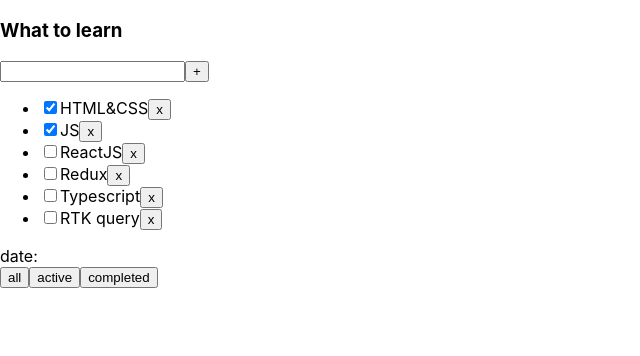
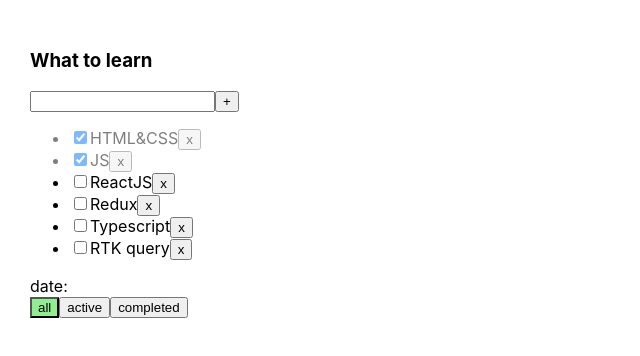
Before and after one commit to ArturLimaiko/Todolist_2025, a React (Vite) app: page / in a window 1280 px wide. Shown: the top 356 px of the page, without its empty margins (0-640 px from the left). Built offline with nearby package versions, Linux system fonts and the light colour scheme.

Commit message:
complete sprint 1 week 4

```diff
--- a/src/App.css
+++ b/src/App.css
@@ -6,3 +6,20 @@
 .app > div {
   margin-right: 50px;
 }
+
+.error {
+  border: red 2px solid;
+}
+
+.error-message {
+  color: red;
+  font-weight: bold;
+}
+
+.active-filter {
+  background-color: lightgreen;
+}
+
+.is-done {
+  opacity: 0.5;
+}
--- a/src/App.tsx
+++ b/src/App.tsx
@@ -41,21 +41,29 @@
     }
 
     //ф-ция создания таски--------------------------------------------------------------------
-    const createTask = (title:string) => {
+    const createTask = (title: string) => {
         const newTask: Task = {id: v1(), title, isDone: false}
-        const newTasks = [newTask,...tasks]
+        const newTasks = [newTask, ...tasks]
         setTasks(newTasks)
     }
 
+    //ф-ция создания таски--------------------------------------------------------------------
+    const changeTaskStatus = (taskId: string, isDone: boolean) => {
+        const newState= tasks.map(task => task.id == taskId ? {...task, isDone} : task)
+        setTasks(newState)
+    }
+
     return (
-        <>
+        <div className='app'>
             <TodolistItem title={'What to learn'}
                           changeFilter={changeFilter}
                           tasks={filteredTasks}
                           date={'date: '}
                           deleteTask={deleteTask}
                           createTask={createTask}
+                          changeTaskStatus={changeTaskStatus}
+                          filter={filter}
             />
-        </>
+        </div>
     )
 }
--- a/src/components/Button.tsx
+++ b/src/components/Button.tsx
@@ -2,10 +2,11 @@
 type Props = {
     title: string
     onClick: () => void
+    className?: string
 }
 
-export const Button = ({title,onClick}: Props) => {
+export const Button = ({title,onClick,className}: Props) => {
     return (
-        <button onClick={onClick}>{title}</button>
+        <button className={className} onClick={onClick}>{title}</button>
     );
 };
--- a/src/components/TodolistItem.tsx
+++ b/src/components/TodolistItem.tsx
@@ -1,6 +1,6 @@
 import {FilterValues, Task} from "../App.tsx";
 import {Button} from "./Button.tsx";
-import {ChangeEvent,KeyboardEvent ,useState} from "react";
+import {ChangeEvent, KeyboardEvent, useState} from "react";
 
 type Props = {
     title: string
@@ -9,21 +9,31 @@
     deleteTask: (taskId: string) => void
     changeFilter: (filter: FilterValues) => void
     createTask: (title: string) => void
+    changeTaskStatus: (taskId: string, isDone: boolean) => void
+    filter:FilterValues
 }
 
-export const TodolistItem = ({title, tasks, date, deleteTask, changeFilter, createTask}: Props) => {
+export const TodolistItem = ({title, tasks, date, deleteTask, changeFilter, createTask, changeTaskStatus,filter}: Props) => {
     const [taskTitle, setTaskTitle] = useState('')
-
+    const [error, setError] = useState<string | null>(null)
     //логика создания таски
     const createTaskHandler = () => {
+        const trimmedTitle = taskTitle.trim()//Убираем пробелы в начале и конце строки
+        if (trimmedTitle !== '') {// проверяем что не пустая строка
             createTask(taskTitle) // Создаём таску
             setTaskTitle('') // Очищаем input после создания таски
+        } else {
+            setError('Title is required')
+        }
     }
 
-    const changeTaskTitleHandler = (event: ChangeEvent<HTMLInputElement>) => setTaskTitle(event.currentTarget.value)
+    const changeNewTaskTitleHandler = (e: ChangeEvent<HTMLInputElement>) => {
+        setTaskTitle(e.currentTarget.value)
+        setError(null) // убираем ошибку
+}
 
-    const onKeyDownHandler = (event: KeyboardEvent<HTMLInputElement>) => {
-        if (event.key === 'Enter') {
+const onKeyDownHandler = (e: KeyboardEvent<HTMLInputElement>) => {
+    if (e.key === 'Enter') {
         createTaskHandler()
     }
 }
@@ -32,18 +42,28 @@
     <div>
         <h3>{title}</h3>
         <div>
-                <input value={taskTitle} onChange={changeTaskTitleHandler} onKeyDown={onKeyDownHandler}/>
+            <input className={error ? 'error' : ''} value={taskTitle} onChange={changeNewTaskTitleHandler}
+                   onKeyDown={onKeyDownHandler}/>
             <Button title={'+'} onClick={createTaskHandler}/>
+            {error && <div className={'error-message'}>{error}</div>}
         </div>
         {tasks.length === 0 ? (
                 <p>Тасок нет</p>
             )
             : (<ul>
                 {tasks.map(task => {
-                        const deleteTaskHandler = () =>{deleteTask(task.id)}
+                    const deleteTaskHandler = () => {
+                        deleteTask(task.id)
+                    }
+
+                    const changeTaskStatusHandler = (e: ChangeEvent<HTMLInputElement>) => {
+                        const newStatusValue = e.currentTarget.checked
+                        changeTaskStatus(task.id, newStatusValue)
+                    }
+
                     return (
-                            <li key={task.id}>
-                                <input type={'checkbox'} checked={task.isDone} onChange={()=>{}}/>
+                        <li key={task.id} className={task.isDone ? 'is-done': ''}>
+                            <input type={'checkbox'} checked={task.isDone} onChange={changeTaskStatusHandler}/>
                             <span>{task.title}</span>
                             <Button title={'x'} onClick={deleteTaskHandler}/>
                         </li>
@@ -51,9 +71,16 @@
                 })}
             </ul>)}
         <div>{date}</div>
-            <Button title={'all'} onClick={() => changeFilter('all')}/>
-            <Button title={'active'} onClick={() => changeFilter('active')}/>
-            <Button title={'completed'} onClick={() => changeFilter('completed')}/>
+        <Button
+            className={filter === 'all' ? 'active-filter' : ''}
+            title={'all'} onClick={() => changeFilter('all')}/>
+        <Button
+            className={filter === 'active' ? 'active-filter' : ''}
+            title={'active'} onClick={() => changeFilter('active')}/>
+        <Button
+            className={filter === 'completed' ? 'active-filter' : ''}
+            title={'completed'} onClick={() => changeFilter('completed')}/>
     </div>
 );
-};
+}
+;
```
Lines whose indentation alone changed are shown as unchanged.
